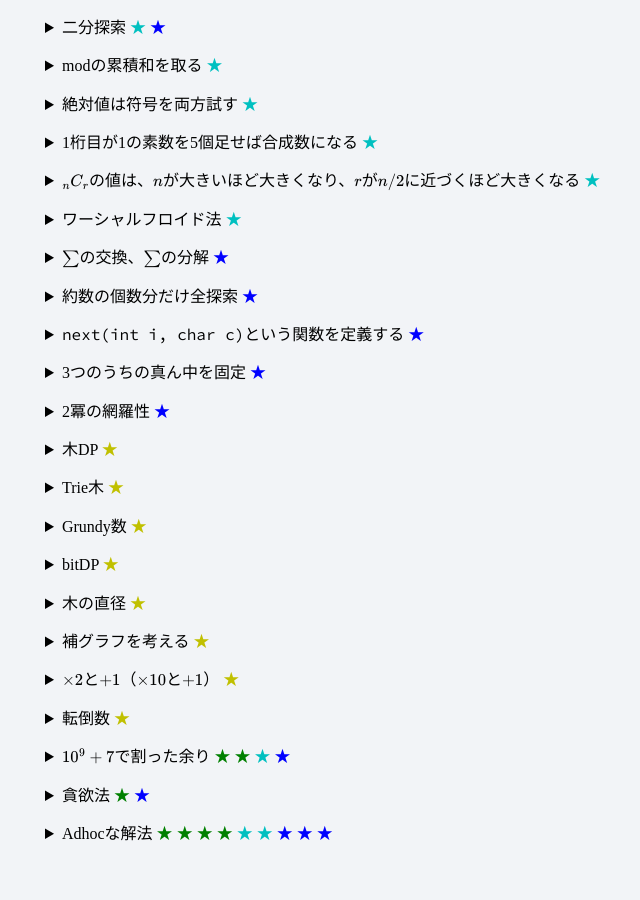
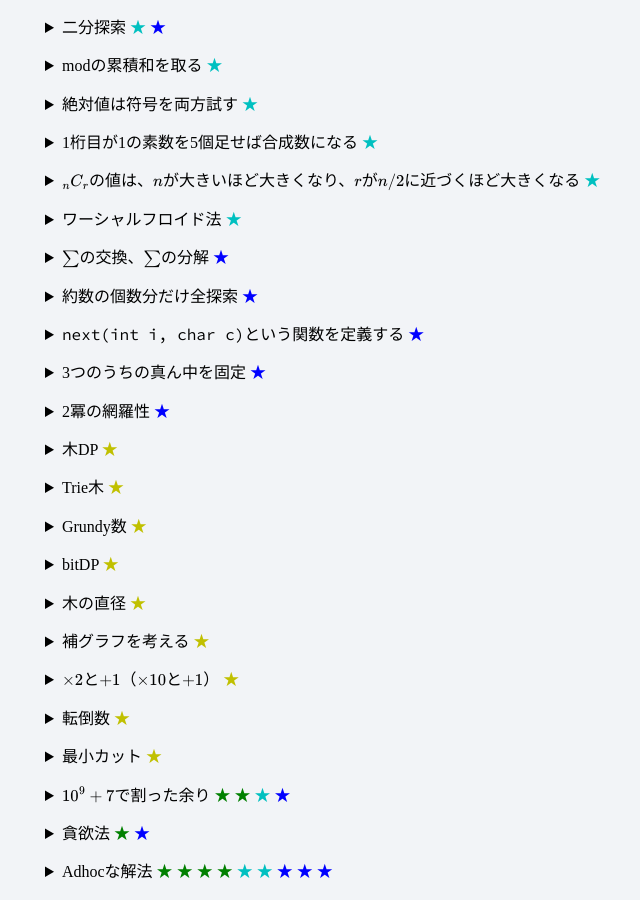
Before and after one commit to penguinshunya/penguinshunya.github.io, a Jekyll site: the page built from other/solution-list.html, in a window 1280 px wide and 900 px high, scrolled down 1397 px. Shown: the whole window, without its empty margins (175-815 px from the left). Built offline with Jekyll 4.4.1, drawn with Linux system fonts in a browser that asks for light colours; formulas are drawn with MathJax 3; before the commit the page ends 2259 px from its top, so only the background shows below that.

Commit message:
Update solution list

```diff
--- a/other/solution-list.html
+++ b/other/solution-list.html
@@ -422,6 +422,12 @@ summary {
 </details>
 <details>
   <summary>
+    最小カット
+    <a data-point="700" href="https://atcoder.jp/contests/arc085/tasks/arc085_c">★</a>
+  </summary>
+</details>
+<details>
+  <summary>
     $10^9 + 7$で割った余り
     <a data-point="300" href="https://atcoder.jp/contests/abc050/tasks/arc066_a">★</a>
     <a data-point="300" href="https://atcoder.jp/contests/abc052/tasks/arc067_a">★</a>
```
